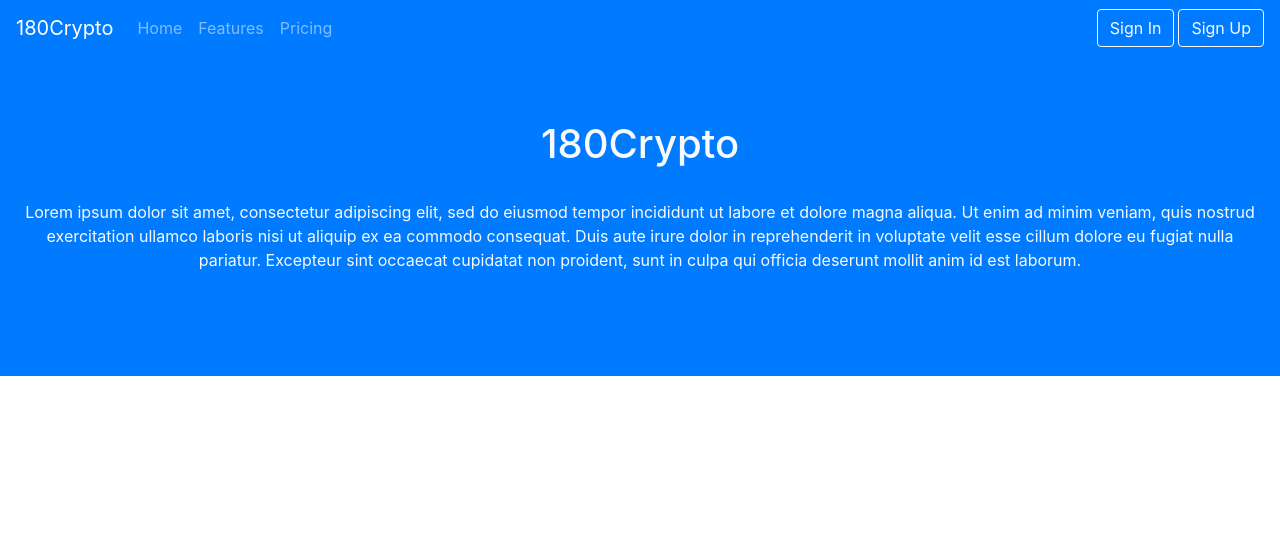
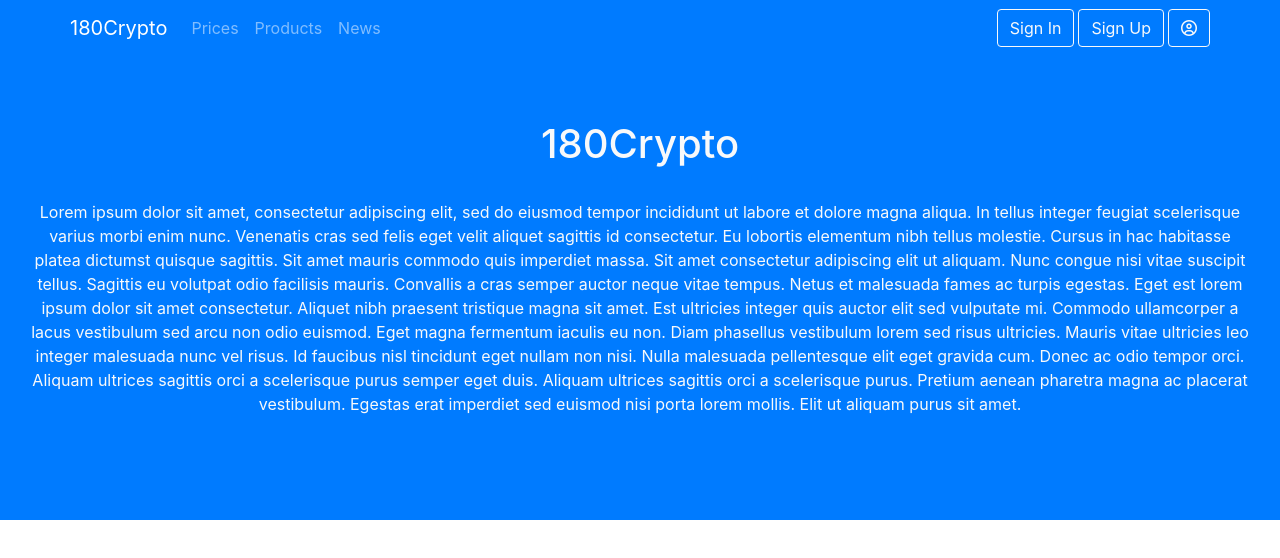
Before and after one commit to brandonabutin/CS180Group4, a React (Create React App) app: page / in a window 1280 px wide. Shown: the top 558 px of the page. Built offline with nearby package versions, Linux system fonts and the light colour scheme.

Commit message:
Added profile icon

```diff
--- a/public/index.html
+++ b/public/index.html
@@ -30,6 +30,7 @@
         integrity="sha384-ggOyR0iXCbMQv3Xipma34MD+dH/1fQ784/j6cY/iJTQUOhcWr7x9JvoRxT2MZw1T"
         crossorigin="anonymous"
       />
+      <script src="https://kit.fontawesome.com/e7ed0aa836.js" crossorigin="anonymous"></script>
     <title>180Crypto</title>
   </head>
   <body>
--- a/src/App.js
+++ b/src/App.js
@@ -5,40 +5,41 @@ import Nav from 'react-bootstrap/Nav';
 import Button from 'react-bootstrap/Button';
 import ButtonToolbar from 'react-bootstrap/ButtonToolbar';
 import Jumbotron from 'react-bootstrap/Jumbotron';
-class App extends Component{
-  render(){
-    return(
-      <div id="parent">
-        <Navbar bg="primary" variant="dark">
+import Container from 'react-bootstrap/Container';
+
+class App extends Component {
+  render() {
+    return (<div id="parent">
+
+      <Navbar bg="primary" variant="dark" sticky="top">
+        <Container>
           <Navbar.Brand href="#home">180Crypto</Navbar.Brand>
           <Nav className="mr-auto">
-            <Nav.Link href="#Prices">Home</Nav.Link>
-            <Nav.Link href="#Products">Features</Nav.Link>
-            <Nav.Link href="#News">Pricing</Nav.Link>
+            <Nav.Link href="#Prices">Prices</Nav.Link>
+            <Nav.Link href="#Products">Products</Nav.Link>
+            <Nav.Link href="#News">News</Nav.Link>
           </Nav>
           <ButtonToolbar >
-            <Button variant="outline-light" className = "mr-1">Sign In</Button>
+            <Button variant="outline-light" className="mr-1">Sign In</Button>
 
-            <Button variant="outline-light">Sign Up</Button>
+            <Button variant="outline-light" className="mr-1">Sign Up</Button>
+
+            <Button variant="outline-light">
+              <i class="far fa-user-circle"></i>
+            </Button>
           </ButtonToolbar>
-        </Navbar>
+        </Container>
+      </Navbar>
 
+      <Jumbotron fluid="fluid">
+        <h1 className="text-light text-center" color="light">180Crypto</h1>
+        <p className="text-light text-center p-4">Lorem ipsum dolor sit amet, consectetur adipiscing elit, sed do eiusmod tempor incididunt ut labore et dolore magna aliqua. In tellus integer feugiat scelerisque varius morbi enim nunc. Venenatis cras sed felis eget velit aliquet sagittis id consectetur. Eu lobortis elementum nibh tellus molestie. Cursus in hac habitasse platea dictumst quisque sagittis. Sit amet mauris commodo quis imperdiet massa. Sit amet consectetur adipiscing elit ut aliquam. Nunc congue nisi vitae suscipit tellus. Sagittis eu volutpat odio facilisis mauris. Convallis a cras semper auctor neque vitae tempus. Netus et malesuada fames ac turpis egestas. Eget est lorem ipsum dolor sit amet consectetur. Aliquet nibh praesent tristique magna sit amet. Est ultricies integer quis auctor elit sed vulputate mi. Commodo ullamcorper a lacus vestibulum sed arcu non odio euismod. Eget magna fermentum iaculis eu non. Diam phasellus vestibulum lorem sed risus ultricies. Mauris vitae ultricies leo integer malesuada nunc vel risus. Id faucibus nisl tincidunt eget nullam non nisi. Nulla malesuada pellentesque elit eget gravida cum. Donec ac odio tempor orci. Aliquam ultrices sagittis orci a scelerisque purus semper eget duis. Aliquam ultrices sagittis orci a scelerisque purus. Pretium aenean pharetra magna ac placerat vestibulum. Egestas erat imperdiet sed euismod nisi porta lorem mollis. Elit ut aliquam purus sit amet.
 
-
-
-      <Jumbotron fluid>
-        <h1 className ="text-light text-center" color = "light">180Crypto</h1>
-        <p className = "text-light text-center p-4" >
-          Lorem ipsum dolor sit amet, consectetur adipiscing elit, sed do eiusmod tempor incididunt ut labore et dolore magna aliqua.
-          Ut enim ad minim veniam, quis nostrud exercitation ullamco laboris nisi ut aliquip ex ea commodo consequat.
-          Duis aute irure dolor in reprehenderit in voluptate velit esse cillum dolore eu fugiat nulla pariatur.
-          Excepteur sint occaecat cupidatat non proident, sunt in culpa qui officia deserunt mollit anim id est laborum.
         </p>
 
       </Jumbotron>
 
-      </div>
-    );
+    </div>);
   }
 }
 
```
Also changed, not shown: 19 other files (tests, documents, lock files or other folders).
